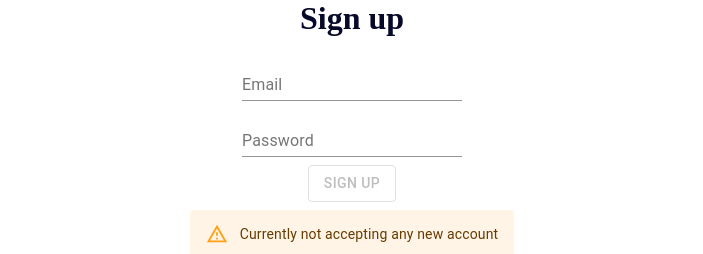
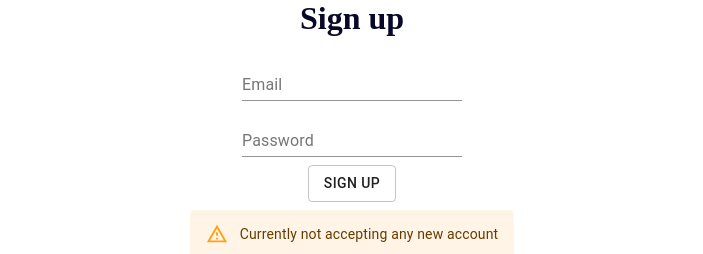
Before and after one commit to jongwooha98/stock-portfolio-visualizer, a React (Create React App) app: page /signup in a window 1280 px wide. Shown: the top 254 px of the page, without its empty margins (288-991 px from the left). Built offline with nearby package versions, Linux system fonts and the light colour scheme; no server answers; a web font is replaced by a local one.

Commit message:
Create new user with uid

```diff
--- a/src/auth/SignUp.js
+++ b/src/auth/SignUp.js
@@ -1,6 +1,7 @@
 import React, { useCallback } from 'react';
 import { withRouter } from 'react-router';
 import firebaseApp from '../firebase/firebase';
+import { db } from '../firebase/firebase';
 import { Button, TextField } from '@material-ui/core';
 import { Alert } from '@material-ui/lab';
 import './_auth.scss';
@@ -15,7 +16,11 @@ const SignUp = ({ history }) => {
       try {
         await firebaseApp
           .auth()
-          .createUserWithEmailAndPassword(email.value, password.value);
+          .createUserWithEmailAndPassword(email.value, password.value)
+          .then((response) => {
+            const { uid, email } = response.user;
+            db.collection('users').doc(uid).set({ uid, email });
+          });
         history.push('/');
       } catch (error) {
         alert(error);
@@ -30,7 +35,7 @@ const SignUp = ({ history }) => {
       <form onSubmit={handleSignUp} className="signup__form">
         <TextField name="email" type="email" label="Email" />
         <TextField name="password" type="password" label="Password" />
-        <Button type="submit" variant="outlined" disabled>
+        <Button type="submit" variant="outlined">
           Sign Up
         </Button>
         <Alert severity="warning">
```
